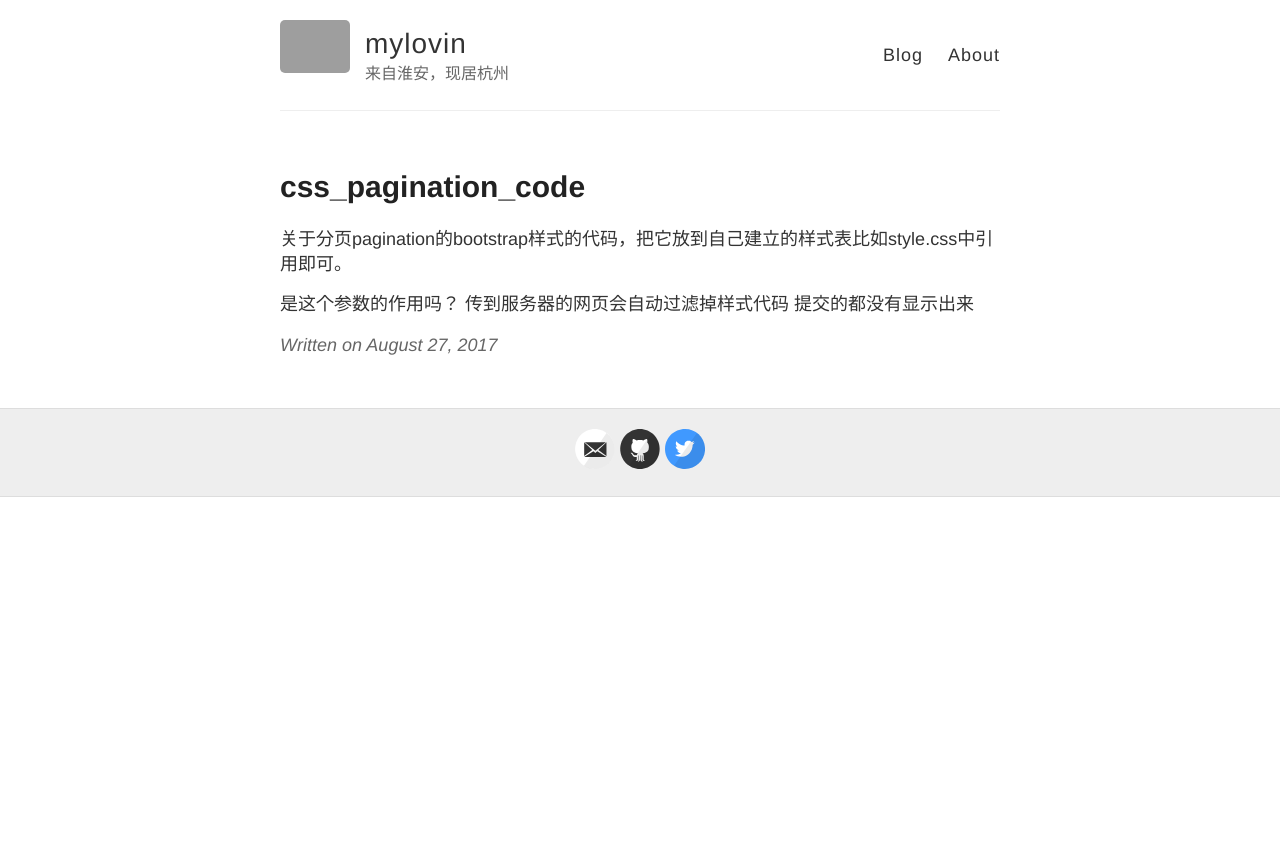
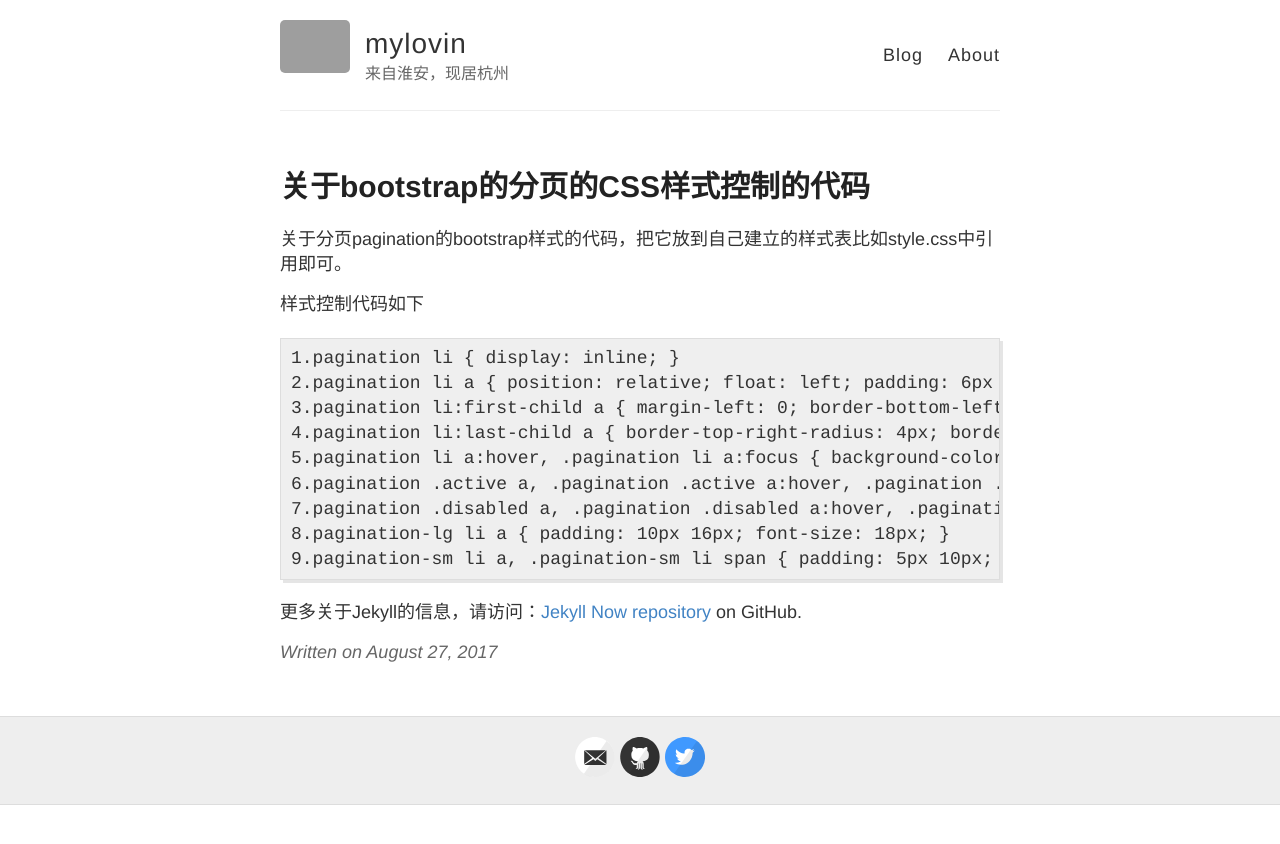
Before and after one commit to 861008761/861008761.github.io, a Jekyll site: the page built from _posts/2017-08-27-css-pagination.md, in a window 1280 px wide. Shown: the top 844 px of the page. Built offline with Jekyll 4.4.1, drawn with Linux system fonts in a browser that asks for light colours; grey boxes are pictures that could not be loaded.

Commit message:
add new files

```diff
--- a/_posts/2017-08-27-css-pagination.md
+++ b/_posts/2017-08-27-css-pagination.md
@@ -1,12 +1,25 @@
 ---
 layout: post
-title: "css_pagination_code"
+title: "关于bootstrap的分页的CSS样式控制的代码"
 description: ""
 category: ""
 tags: []
 ---
 关于分页pagination的bootstrap样式的代码，把它放到自己建立的样式表比如style.css中引用即可。
 
-是这个参数的作用吗？
-传到服务器的网页会自动过滤掉样式代码
-提交的都没有显示出来
+样式控制代码如下
+{% highlight xml linenos %}
+
+.pagination li { display: inline; }
+.pagination li a { position: relative; float: left; padding: 6px 12px; margin-left: -1px; line-height: 1.428571429; text-decoration: none; background-color: #fff; border: 1px solid #ddd; }
+.pagination li:first-child a { margin-left: 0; border-bottom-left-radius: 4px; border-top-left-radius: 4px; }
+.pagination li:last-child a { border-top-right-radius: 4px; border-bottom-right-radius: 4px; }
+.pagination li a:hover, .pagination li a:focus { background-color: #eee; }
+.pagination .active a, .pagination .active a:hover, .pagination .active a:focus { z-index: 2; color: #fff; cursor: default; background-color: #428bca; border-color: #428bca; }
+.pagination .disabled a, .pagination .disabled a:hover, .pagination .disabled a:focus { color: #999; cursor: not-allowed; background-color: #fff; border-color: #ddd; }
+.pagination-lg li a { padding: 10px 16px; font-size: 18px; }
+.pagination-sm li a, .pagination-sm li span { padding: 5px 10px; font-size: 12px; }
+
+{% endhighlight %}
+
+更多关于Jekyll的信息，请访问：[Jekyll Now repository](https://github.com/barryclark/jekyll-now) on GitHub.
```
Also changed, not shown: _posts/2014-3-3-Hello-World.md (+14 -0 lines).
